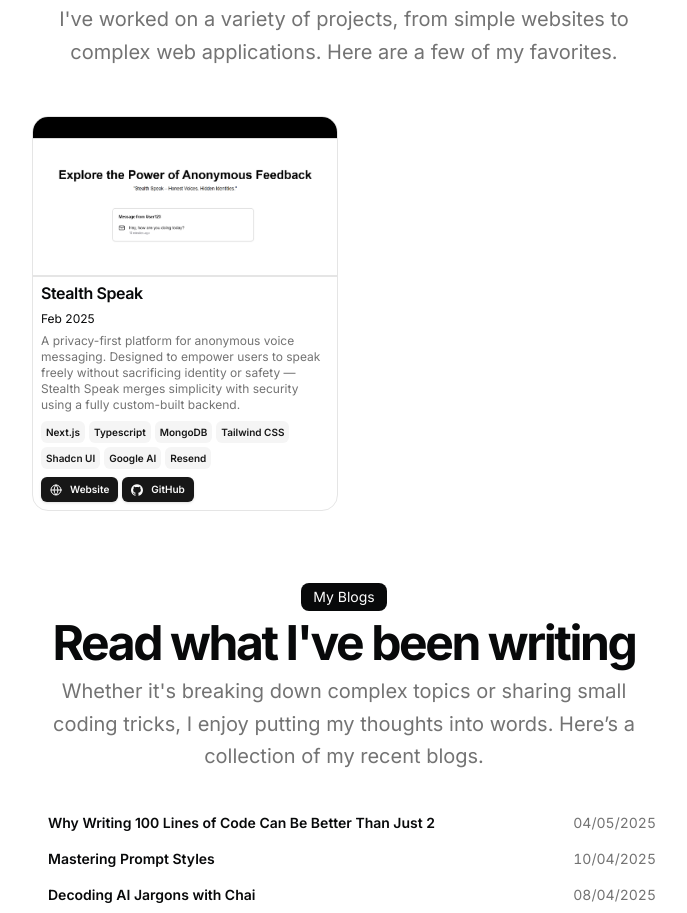
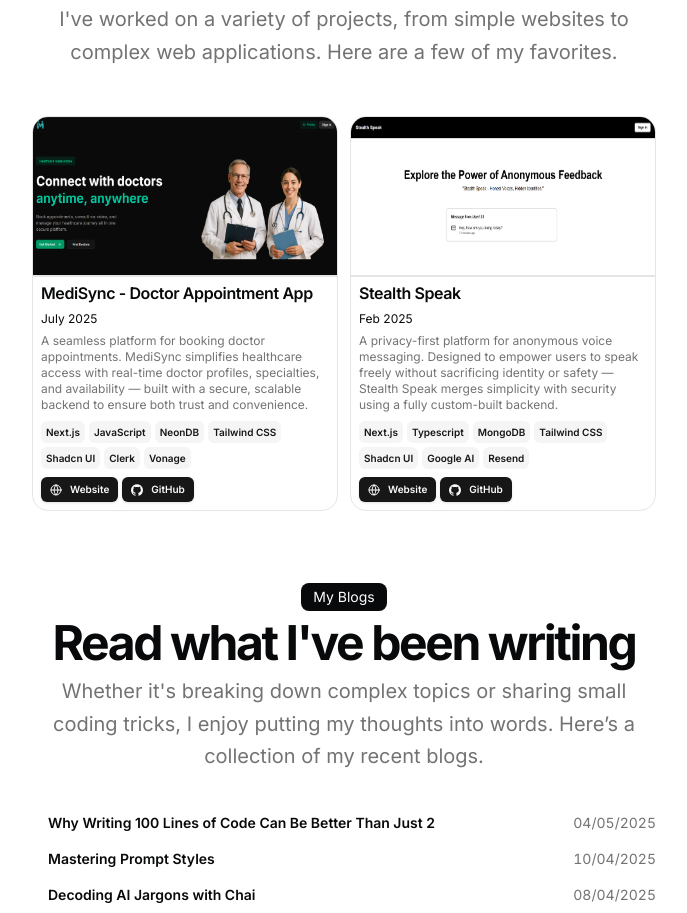
Before and after one commit to rahulkpr2510/portfolio-website, a Next.js app: page / in a window 1280 px wide. Shown: the part 920-1833 px from the top of the page, without its empty margins (296-983 px from the left). Built offline with nearby package versions, Linux system fonts and the light colour scheme.

Commit message:
feat(resume): add MediSync project and update project card styling
Add new MediSync project to resume data with description, technologies and links. Update project card image styling to use object-fill for better image display.

```diff
--- a/src/components/project-card.tsx
+++ b/src/components/project-card.tsx
@@ -66,7 +66,7 @@
             alt={title}
             width={500}
             height={300}
-            className="h-40 w-full overflow-hidden object-cover object-top border-b-2 border-black/10"
+            className="h-40 w-full overflow-hidden object-fill object-top border-b-2 border-black/10"
           />
         )}
       </Link>
--- a/src/data/resume.tsx
+++ b/src/data/resume.tsx
@@ -111,6 +111,37 @@
   ],
   projects: [
     {
+      title: "MediSync - Doctor Appointment App",
+      href: "https://medisync.rahul-kapoor.in",
+      dates: "July 2025",
+      active: true,
+      description: `
+A seamless platform for booking doctor appointments. MediSync simplifies healthcare access with real-time doctor profiles, specialties, and availability — built with a secure, scalable backend to ensure both trust and convenience.
+      `.trim(),
+      technologies: [
+        "Next.js",
+        "JavaScript",
+        "NeonDB",
+        "Tailwind CSS",
+        "Shadcn UI",
+        "Clerk",
+        "Vonage",
+      ],
+      links: [
+        {
+          type: "Website",
+          href: "https://medisync.rahul-kapoor.in",
+          icon: <Icons.globe className="size-3" />,
+        },
+        {
+          type: "GitHub",
+          href: "https://github.com/rahulkpr2510/medisync",
+          icon: <Icons.github className="size-3" />,
+        },
+      ],
+      image: "/MediSync.png",
+    },
+    {
       title: "Stealth Speak",
       href: "https://www.stealthspeak.xyz",
       dates: "Feb 2025",
```
Also changed, not shown: public/MediSync.png (added).
